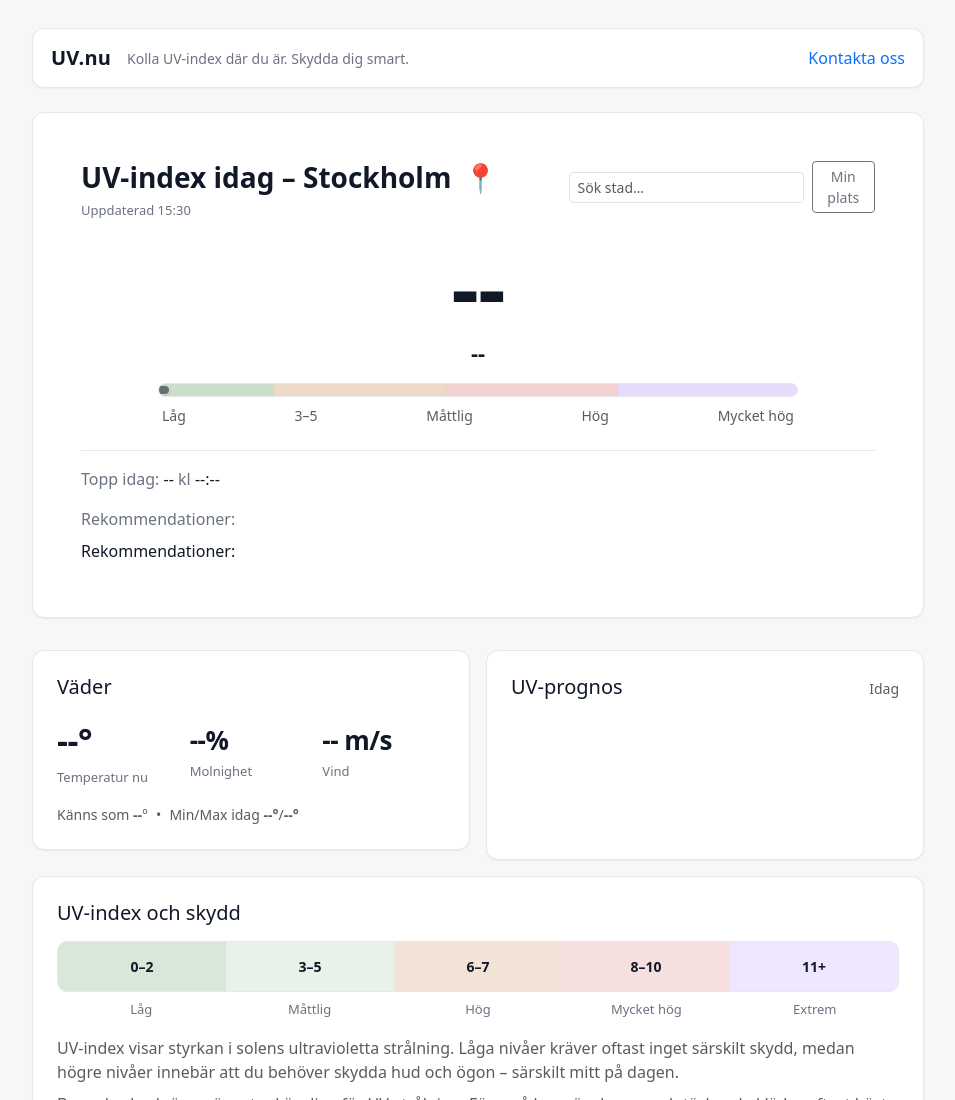
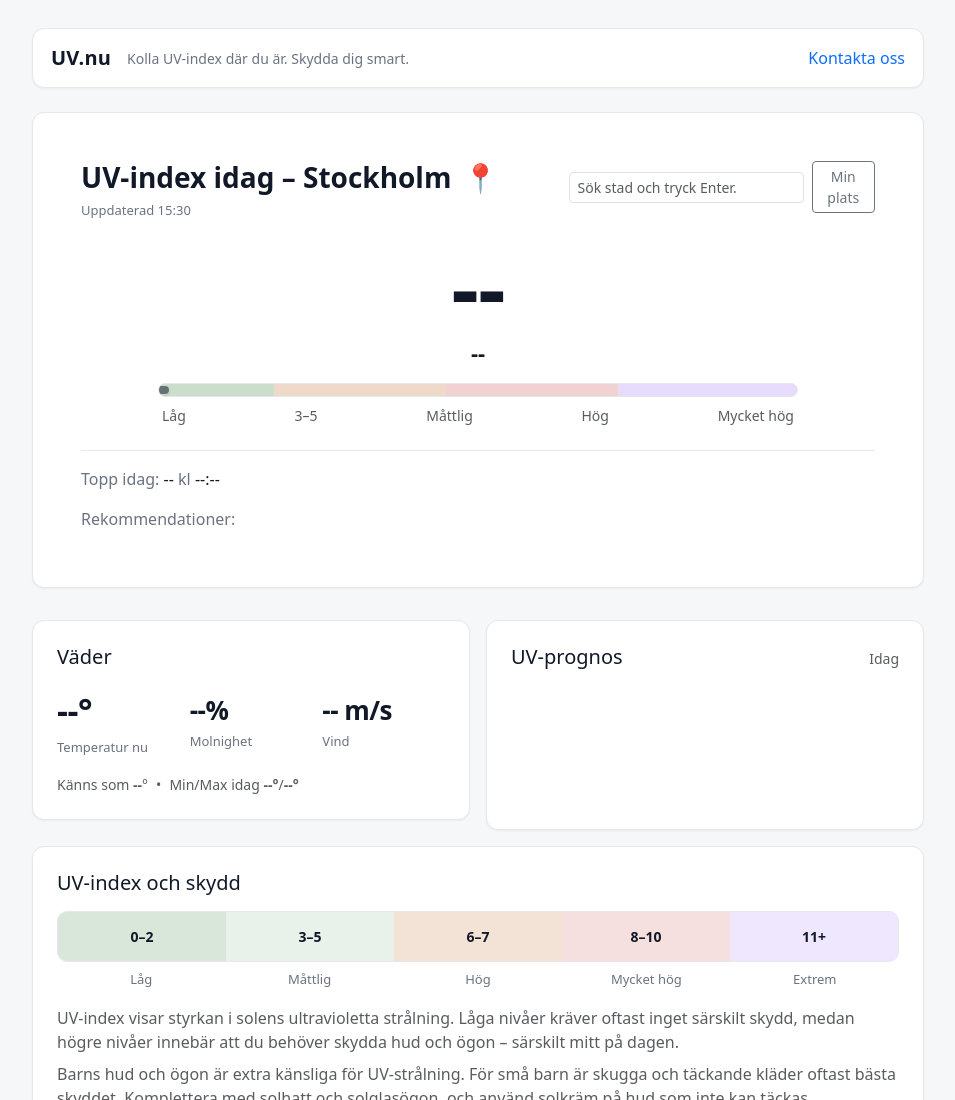
Before and after one commit to uvnu/home, a plain HTML site: page index.html in a window 1280 px wide. Shown: the top 1100 px of the page, without its empty margins (162-1117 px from the left). Drawn offline with nearby package versions, Linux system fonts and the light colour scheme; no server answers.

Commit message:
Update index.html

```diff
--- a/index.html
+++ b/index.html
@@ -56,7 +56,7 @@
 
         <!-- Sök + "min plats" (diskret, men alltid tillgängligt) -->
         <div class="d-flex gap-2 align-items-center">
-          <input id="cityInput" class="form-control form-control-sm" style="min-width: 180px;" placeholder="Sök stad…" autocomplete="off" />
+          <input id="cityInput" class="form-control form-control-sm" style="min-width: 180px;" placeholder="Sök stad och tryck Enter." autocomplete="off" />
           <button id="useMyLocationBtn" class="btn btn-outline-secondary btn-sm" type="button">Min plats</button>
         </div>
       </div>
@@ -81,10 +81,6 @@
         <div class="mt-3"><span class="label">Rekommendationer:</span></div>
         <ul id="uvAdviceList" class="advice-list mb-0 mt-2" aria-live="polite"></ul>
       </div>
-          <div class="col-md-6">
-            <div><span class="label">Rekommendationer:</span></div>
-            <ul id="uvAdviceList" class="advice-list mb-0" aria-live="polite"></ul>
-          </div>
         </div>
       </div>
     </section>
```
